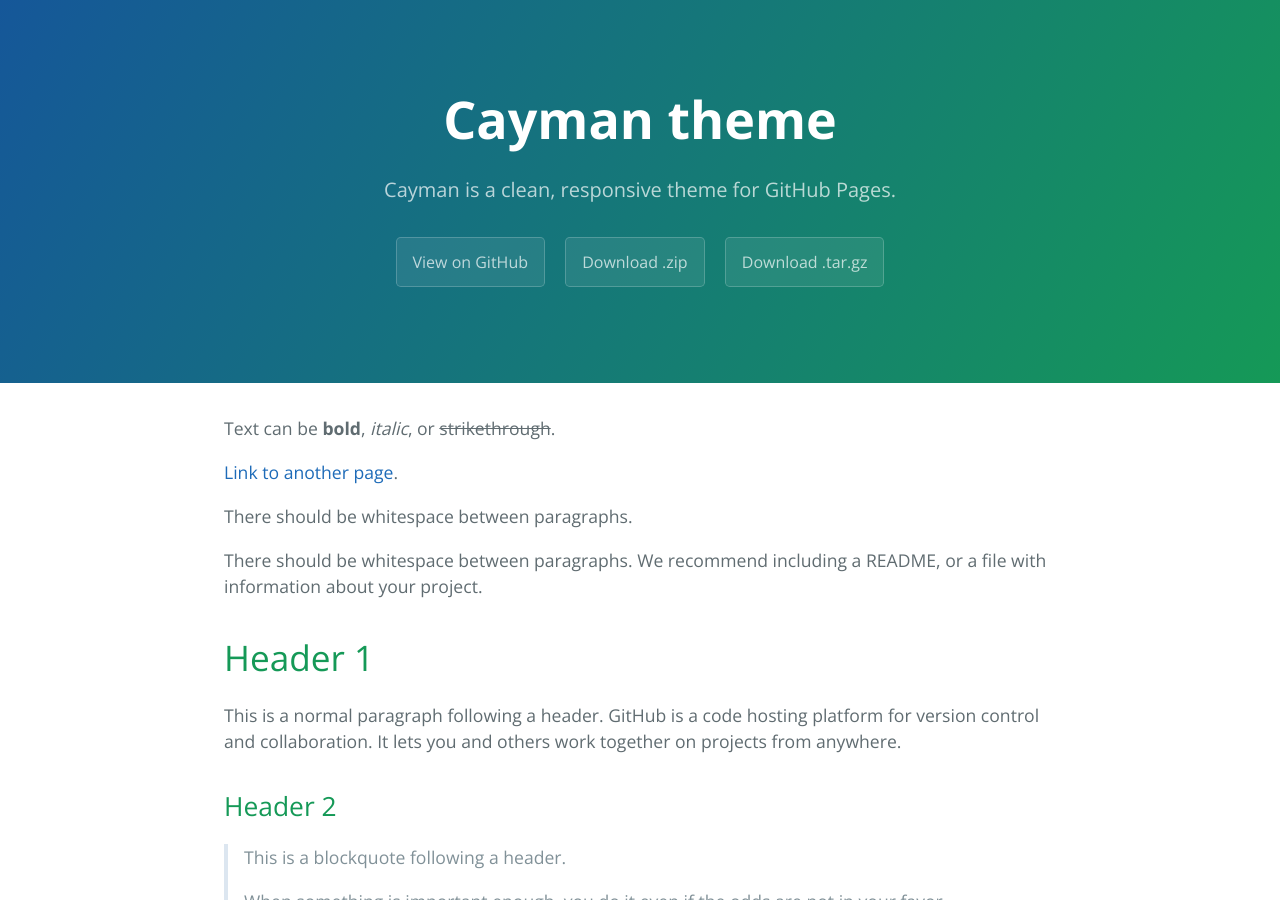
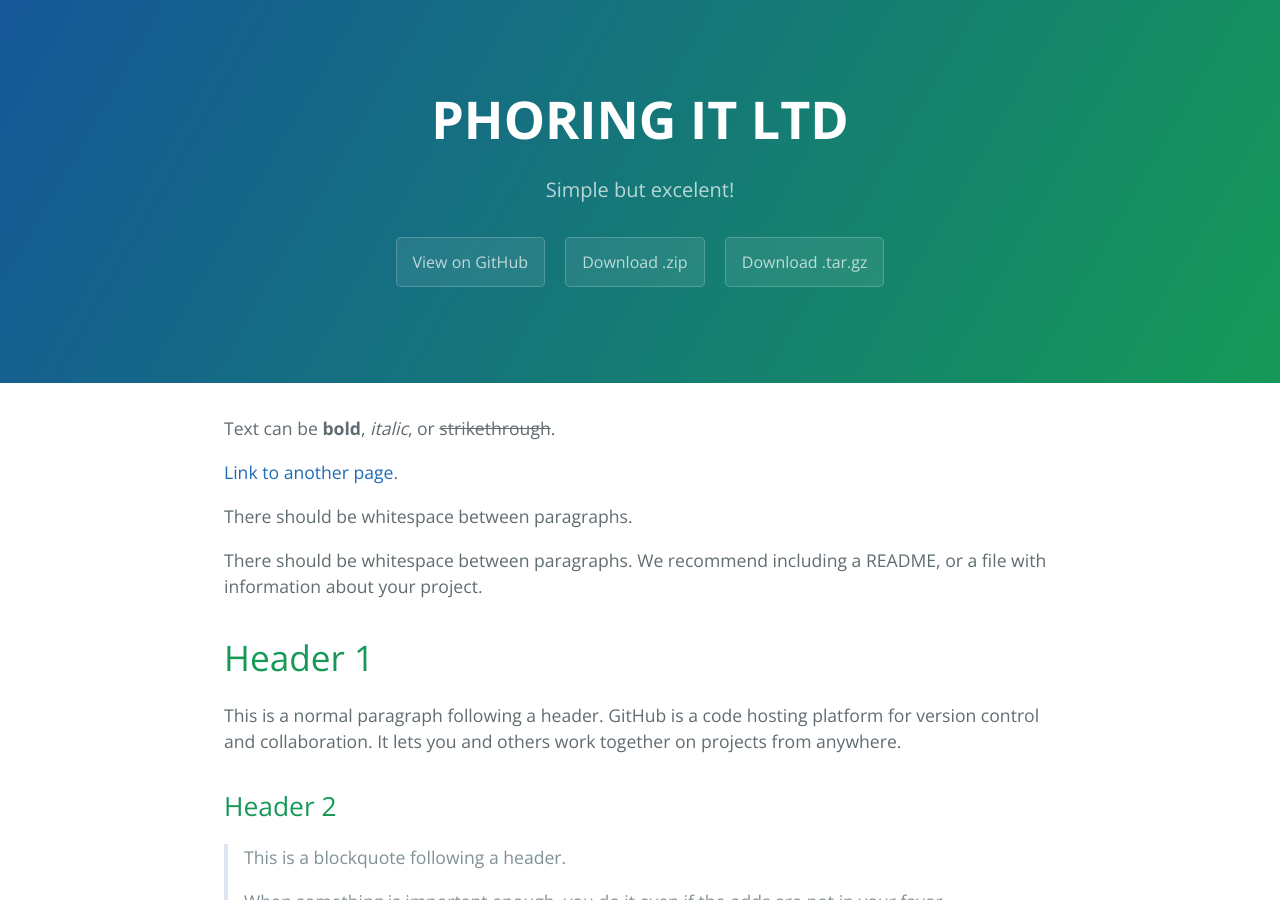
Before and after one commit to phoringit/intro, a Jekyll site: the page built from index.md, in a window 1280 px wide and 900 px high. Built offline with Jekyll 4.4.1, drawn with Linux system fonts in a browser that asks for light colours.

Commit message:
Update _config.yml

```diff
--- a/_config.yml
+++ b/_config.yml
@@ -2,8 +2,8 @@ remote_theme: pages-themes/cayman@v0.2.0
 plugins:
 - jekyll-remote-theme # add this line to the plugins list if you already have one
 
-title: Cayman theme
-description: Cayman is a clean, responsive theme for GitHub Pages.
+title: PHORING IT LTD
+description: Simple but excelent!
 show_downloads: true
 google_analytics:
 theme: jekyll-theme-cayman
```
